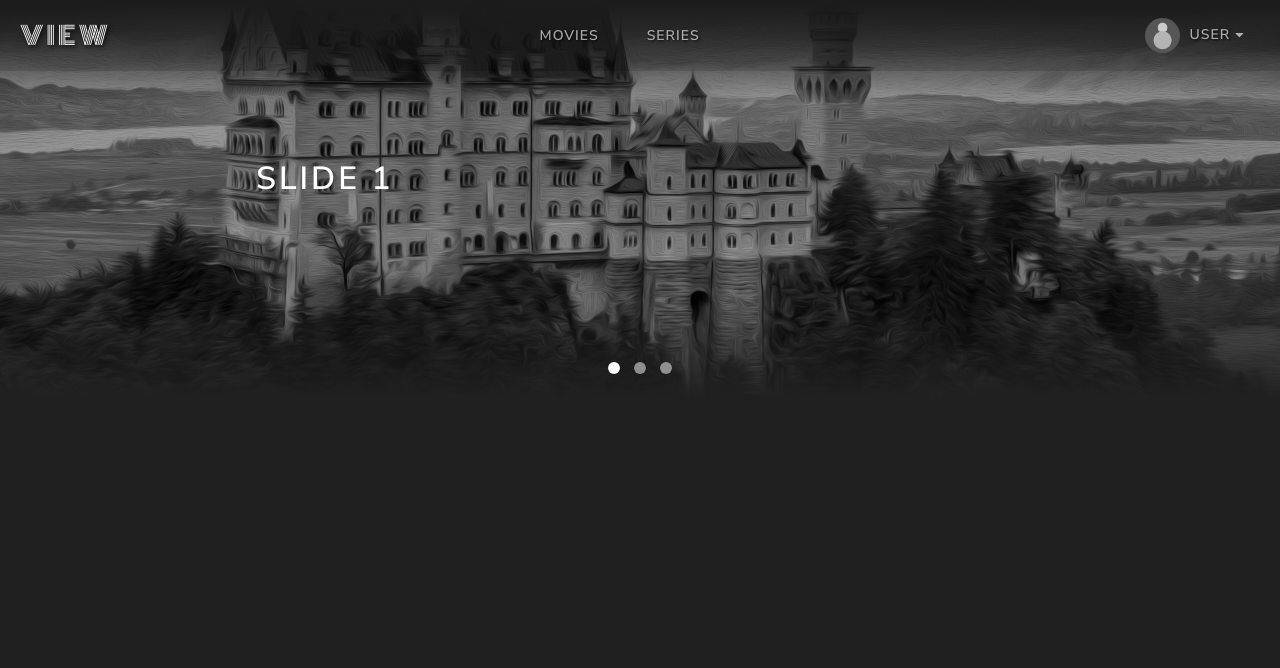
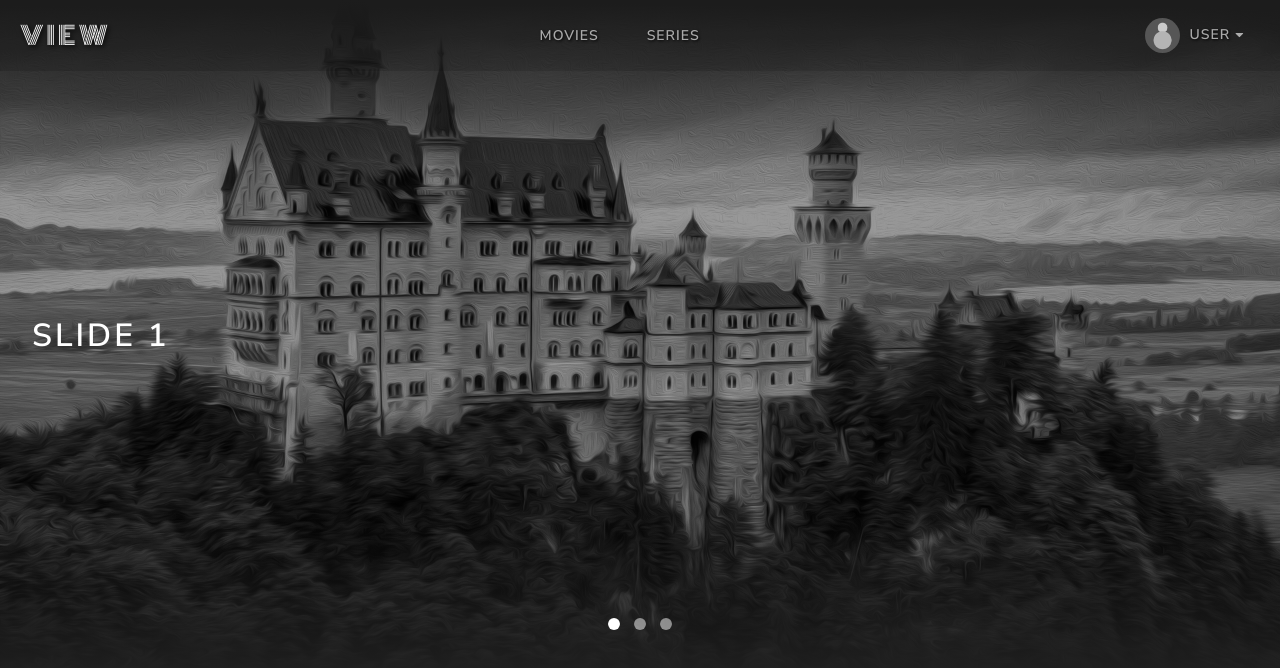
Before and after one commit to jaisonrobson/viewapp, a React (Create React App) app: page / in a window 1280 px wide. Shown: the top 668 px of the page. Built offline with nearby package versions, Linux system fonts and the light colour scheme.

Commit message:
feito alteracoes de css no Carousel.jsx

```diff
--- a/src/components/layout/Carousel.jsx
+++ b/src/components/layout/Carousel.jsx
@@ -7,6 +7,10 @@ import castelo from 'images/castelo.jpg'
 import gatopordosol from 'images/gatopordosol.jpg'
 import surfando from 'images/surfando.jpg'
 
+const carouselDefaultProps = {
+    width: '100vw',
+    height: '85vh',
+}
 
 const payload = [
     {
@@ -49,7 +53,7 @@ const StyledIndicators = styled.div`
     justify-content: center;
     padding: 0;
     margin-right: 15%;
-    margin-bottom: 1rem;
+    margin-bottom: 5vh;
     margin-left: 15%;
     list-style: none;
 `
@@ -74,13 +78,23 @@ const StyledIndicator = styled(({ opacity, cursor, ...props }) => <button {...pr
     border-radius: 50%;
 `
 
+const StyledInfoArea = styled.div`
+    position: absolute;
+    width: ${carouselDefaultProps.width};
+    height: ${carouselDefaultProps.height};
+    padding: 2rem;
+    z-index: 3;
+`
+
 const StyledCaption = styled.div`
-    position: absolute;
-    margin-left: 20vw;
-    margin-top: 20vh;
+    position: relative;
+    width: 100%;
+    height: 100%;
+    display: flex;
+    flex-direction: row;
+    align-items: center;
     color: #fff;
     text-align: center;
-    z-index: 3;
 `
 
 const StyledInner = styled.div`
@@ -90,8 +104,8 @@ const StyledInner = styled.div`
 
 const StyledCarousel = styled.div`
     position: relative;
-    width: 100vw;
-    height: 50vh;
+    width: ${carouselDefaultProps.width};
+    height: ${carouselDefaultProps.height};
 `
 
 const StyledGradient = styled(({ backgroundColor, backgroundTo, ...props }) => <div {...props} />)`
@@ -111,7 +125,7 @@ const StyledOverlay = styled.div`
     height: 100%;
     background: linear-gradient(to bottom,rgba(0,0,0,.7) 0%,rgba(0,0,0,.4) 25%);
 `
-
+//Este componente sera refatorado em outro momento.
 const Carousel = ({ interval = 6000, ...props }) => {
     const ref = useRef(null)
     const [active, setActive] = useState(0)
@@ -154,11 +168,15 @@ const Carousel = ({ interval = 6000, ...props }) => {
                 ))}
             </StyledIndicators>
 
-            <StyledCaption>
-                <h1 style={{ color: '#fff' }}>
-                    {items[active].caption}
-                </h1>
-            </StyledCaption>
+            <StyledInfoArea>
+                <StyledCaption>
+                    <div>
+                        <h1 style={{ color: '#fff' }}>
+                            {items[active].caption}
+                        </h1>
+                    </div>
+                </StyledCaption>
+            </StyledInfoArea>
 
             <StyledInner>
                 {items.map((element, index) => (
```
